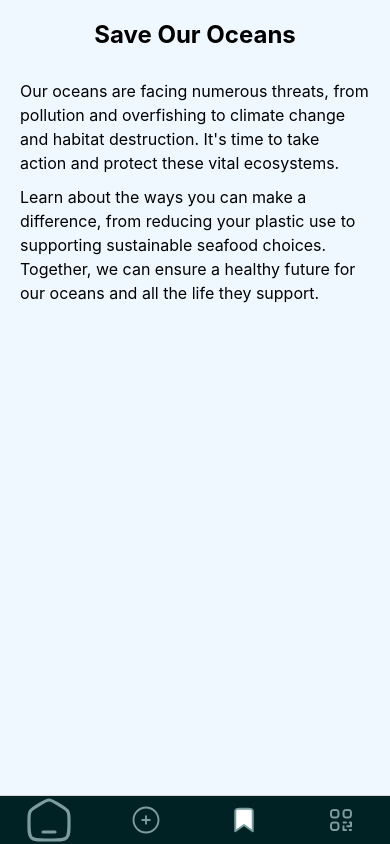
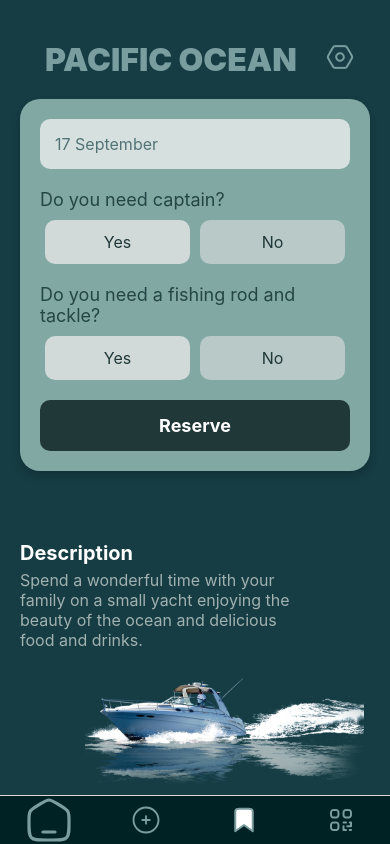
Before and after one commit to Vitalii1813/PacificOcean, a React Native app: screen /Save in a window 390 px wide. Built offline with nearby package versions, Linux system fonts and the light colour scheme.

Commit message:
saveocean1

```diff
--- a/displays/CodeOcean.tsx
+++ b/displays/CodeOcean.tsx
@@ -1,51 +1,120 @@
+import React from "react";
+import { View, Text, StyleSheet, TouchableOpacity, Image, SafeAreaView} from "react-native";
 
-import React from 'react';
-import { View, Text, StyleSheet, ScrollView, SafeAreaView } from 'react-native';
+const CodeOcean = () => {
+  return (
+    <View style={styles.container}>
+      {/* Заголовок */}
+      <SafeAreaView></SafeAreaView>
+      <View style={styles.header}>
 
-const QRCode = () => {
-  return (
-    <ScrollView contentContainerStyle={styles.container}>
-      <SafeAreaView>
-      </SafeAreaView>
-      <View style={styles.header}>
-        <Text style={styles.title}>Save Our Oceans</Text>
+        <Text style={styles.title}>PACIFIC OCEAN</Text>
+        <TouchableOpacity style={styles.settingsIcon}>
+          {/* Іконка налаштувань */}
+          <Text style={styles.icon}>⚙️</Text>
+        </TouchableOpacity>
       </View>
 
-      <View style={styles.content}>
-        <Text style={styles.paragraph}>
-          Our oceans are facing numerous threats, from pollution and overfishing to climate change and habitat destruction. It's time to take action and protect these vital ecosystems.
-        </Text>
-        <Text style={styles.paragraph}>
-          Learn about the ways you can make a difference, from reducing your plastic use to supporting sustainable seafood choices. Together, we can ensure a healthy future for our oceans and all the life they support.
+      {/* Опис */}
+      <View style={styles.descriptionContainer}>
+        <Text style={styles.descriptionTitle}>Description</Text>
+        <Text style={styles.descriptionText}>
+          Scan the QR code of the boat you are currently in to start baiting
+          fish on the radio controlled boat
         </Text>
       </View>
-    </ScrollView>
+
+      {/* Сканер QR */}
+      <View style={styles.qrScannerContainer}>
+        <View style={styles.qrScanner}>
+          <Text style={styles.qrPlaceholder}>📷</Text>
+        </View>
+        <Text style={styles.qrLabel}>Scan Qr</Text>
+      </View>
+
+      {/* Кнопка "Next" */}
+      <TouchableOpacity style={styles.nextButton}>
+        <Text style={styles.nextButtonText}>Next</Text>
+      </TouchableOpacity>
+    </View>
   );
 };
 
 const styles = StyleSheet.create({
   container: {
-    flexGrow: 1,
+    flex: 1,
+    backgroundColor: "#006064", // Синьо-зелений фон, як на зображенні
     padding: 20,
-    backgroundColor: '#f0f8ff', // Light blue background
+    justifyContent: "space-between",
   },
   header: {
-    alignItems: 'center',
-    marginBottom: 20,
+    flexDirection: "row",
+    justifyContent: "space-between",
+    alignItems: "center",
   },
   title: {
     fontSize: 24,
-    fontWeight: 'bold',
+    fontWeight: "bold",
+    color: "#FFFFFF",
+  },
+  settingsIcon: {
+    padding: 10,
+    backgroundColor: "#004D40",
+    borderRadius: 20,
+  },
+  icon: {
+    color: "#FFFFFF",
+    fontSize: 18,
+  },
+  descriptionContainer: {
+    alignItems: "center",
+  },
+  descriptionTitle: {
+    fontSize: 20,
+    color: "#FFFFFF",
+    marginBottom: 8,
+  },
+  descriptionText: {
+    fontSize: 16,
+    color: "#B3E5FC",
+    textAlign: "center",
+  },
+  qrScannerContainer: {
+    alignItems: "center",
+    justifyContent: "center",
+    marginBottom: 20,
+  },
+  qrScanner: {
+    width: 200,
+    height: 200,
+    backgroundColor: "#000000",
+    borderRadius: 10,
+    alignItems: "center",
+    justifyContent: "center",
     marginBottom: 10,
   },
-  content: {
-    marginBottom: 20,
+  qrPlaceholder: {
+    fontSize: 30,
+    color: "#FFFFFF",
   },
-  paragraph: {
-    fontSize: 16,
-    lineHeight: 24,
-    marginBottom: 10,
+  qrLabel: {
+    fontSize: 20,
+    color: "#FFFFFF",
+    transform: [{ rotate: "-90deg" }], // Повертаємо текст вертикально
+    position: "absolute",
+    left: -50,
+  },
+  nextButton: {
+    backgroundColor: "#E0F7FA",
+    borderRadius: 10,
+    paddingVertical: 15,
+    alignItems: "center",
+  },
+  nextButtonText: {
+    fontSize: 18,
+    color: "#004D40",
+    fontWeight: "bold",
   },
 });
 
-export default QRCode;
+export default CodeOcean;
--- a/displays/SaveOcean.tsx
+++ b/displays/SaveOcean.tsx
@@ -1,49 +1,248 @@
-import React from 'react';
-import { View, Text, StyleSheet, ScrollView, SafeAreaView } from 'react-native';
+import React, { useState } from "react";
+import {
+  StyleSheet,
+  View,
+  Text,
+  TextInput,
+  TouchableOpacity,
+  ScrollView,
+  SafeAreaView,
+  Image,
+} from "react-native";
 
-const SaveOcean = () => {
+const SaveOcean: React.FC = () => {
+  const [selectedDate, setSelectedDate] = useState("17 September");
+  const [needCaptain, setNeedCaptain] = useState(true);
+  const [needFishingGear, setNeedFishingGear] = useState(true);
+
+  const handleDateChange = (text: string) => {
+    setSelectedDate(text);
+  };
+
+  const handleCaptainChange = (value: boolean) => {
+    setNeedCaptain(value);
+  };
+
+  const handleFishingGearChange = (value: boolean) => {
+    setNeedFishingGear(value);
+  };
+
+  const handleReserve = () => {
+    console.log("Reservation details:", {
+      selectedDate,
+      needCaptain,
+      needFishingGear,
+    });
+  };
+
   return (
-    <ScrollView contentContainerStyle={styles.container}>
-      <SafeAreaView>
-      </SafeAreaView>
-      <View style={styles.header}>
-        <Text style={styles.title}>Save Our Oceans</Text>
+    <ScrollView contentContainerStyle={styles.scrollViewContainer}>
+      <View style={styles.container}>
+        <SafeAreaView></SafeAreaView>
+        <View style={styles.header}>
+          <Text style={styles.title}>PACIFIC OCEAN
+          </Text>
+          <Image
+            source={require("../svg/home_img/settings.png")}
+            style={styles.settings_img}
+          />
+        </View>
+        <View style={styles.wrapper}>
+        <TextInput
+          style={styles.input}
+          value={selectedDate}
+          onChangeText={handleDateChange}
+          placeholder="Choose available date"
+          placeholderTextColor="#92a2ad"
+        />
+
+        <Text style={styles.label}>Do you need captain?</Text>
+        <View style={styles.buttonGroup}>
+          <TouchableOpacity
+            style={[styles.optionButton, needCaptain && styles.selectedButton]}
+            onPress={() => handleCaptainChange(true)}
+          >
+            <Text style={styles.buttonText}>Yes</Text>
+          </TouchableOpacity>
+          <TouchableOpacity
+            style={[styles.optionButton, !needCaptain && styles.selectedButton]}
+            onPress={() => handleCaptainChange(false)}
+          >
+            <Text style={styles.buttonText}>No</Text>
+          </TouchableOpacity>
+        </View>
+
+        <Text style={styles.label}>Do you need a fishing rod and tackle?</Text>
+        <View style={styles.buttonGroup}>
+          <TouchableOpacity
+            style={[
+              styles.optionButton,
+              needFishingGear && styles.selectedButton,
+            ]}
+            onPress={() => handleFishingGearChange(true)}
+          >
+            <Text style={styles.buttonText}>Yes</Text>
+          </TouchableOpacity>
+          <TouchableOpacity
+            style={[
+              styles.optionButton,
+              !needFishingGear && styles.selectedButton,
+            ]}
+            onPress={() => handleFishingGearChange(false)}
+          >
+            <Text style={styles.buttonText}>No</Text>
+          </TouchableOpacity>
+        </View>
+
+        <TouchableOpacity style={styles.reserveButton} onPress={handleReserve}>
+          <Text style={styles.reserveButtonText}>Reserve</Text>
+        </TouchableOpacity>
       </View>
+      <View style={styles.descriptionContainer}>
+          <Text style={styles.descriptionTitle}>Description</Text>
+          <Text style={styles.descriptionText}>
+            Spend a wonderful time with your family on a small yacht enjoying the
+            beauty of the ocean and delicious food and drinks.
+          </Text>
 
-      <View style={styles.content}>
-        <Text style={styles.paragraph}>
-          Our oceans are facing numerous threats, from pollution and overfishing to climate change and habitat destruction. It's time to take action and protect these vital ecosystems.
-        </Text>
-        <Text style={styles.paragraph}>
-          Learn about the ways you can make a difference, from reducing your plastic use to supporting sustainable seafood choices. Together, we can ensure a healthy future for our oceans and all the life they support.
-        </Text>
+          <View style={styles.imageContainer}>
+          <View style={styles.emptyBlock}></View>
+          <Image
+            source={require("../svg/save_img/bottom_yacht.png")}
+            style={styles.image}
+          />
+          </View>
+
+        </View>
+
+
       </View>
     </ScrollView>
   );
 };
 
 const styles = StyleSheet.create({
-  container: {
+  header: {
+    flex: 1.1,
+    flexDirection: 'row',
+    height: '10%',
+    marginTop: 20,
+    marginBottom:20
+  },
+  title: {
+    fontSize: 32,
+    fontWeight: "900",
+    color: "#7A9EA0",
+    textAlign: 'center',
+    marginRight: 28,
+    marginLeft: 25
+  },
+  settings_img: {
+    marginTop: 2,
+  },
+  scrollViewContainer: {
     flexGrow: 1,
+    justifyContent: "center",
+    paddingBottom: 0,
+  },
+  wrapper: {
+    backgroundColor: "#82a8a4", // Adjust background color as per the image
     padding: 20,
-    backgroundColor: '#f0f8ff', // Light blue background
+    borderRadius: 20,
+    shadowColor: "#000",
+    shadowOffset: { width: 0, height: 5 },
+    shadowOpacity: 0.2,
+    shadowRadius: 10,
+    elevation: 5,
   },
-  header: {
-    alignItems: 'center',
+  input: {
+    backgroundColor: "#d5e0df", // Background color similar to the input field in the image
+    borderRadius: 10,
+    padding: 15,
+    fontSize: 16,
+    color: "#527275", // Darker input text color
     marginBottom: 20,
   },
-  title: {
-    fontSize: 24,
-    fontWeight: 'bold',
+  label: {
+    fontSize: 18,
+    color: "#244645", // Dark green color for the label
     marginBottom: 10,
   },
-  content: {
+  buttonGroup: {
+    flexDirection: "row",
+    justifyContent: "space-between",
     marginBottom: 20,
   },
-  paragraph: {
+  optionButton: {
+    flex: 1,
+    backgroundColor: "#b8c9c8", // Default button color
+    paddingVertical: 12,
+    paddingHorizontal: 20,
+    borderRadius: 10,
+    marginHorizontal: 5,
+    justifyContent: "center",
+    alignItems: "center",
+  },
+  selectedButton: {
+    backgroundColor: "#d1d9d9", // Slightly lighter color for selected buttons
+  },
+  buttonText: {
     fontSize: 16,
-    lineHeight: 24,
-    marginBottom: 10,
+    color: "#203838", // Dark green for button text
+  },
+  reserveButton: {
+    backgroundColor: "#203838", // Dark background for the reserve button
+    paddingVertical: 15,
+    borderRadius: 10,
+    alignItems: "center",
+  },
+  reserveButtonText: {
+    color: "#ffffff", // White text for the reserve button
+    fontSize: 18,
+    fontWeight: "bold",
+  },
+  container: {
+    flex: 1,
+    padding: 20,
+    backgroundColor: "#163d44", // Dark teal background similar to the image
+  },
+  descriptionContainer: {
+    marginTop: 70,
+    borderRadius: 10,
+    padding: 0,
+    flexDirection: 'row', // Розташовуємо елементи в ряд
+    flexWrap: 'wrap', // Дозволяємо перенос на новий рядок
+  },
+  descriptionTitle: {
+    color: "#ffffff",
+    fontSize: 20,
+    fontWeight: "bold",
+    marginBottom: 5,
+    textAlign: "left",
+    width: '100%', // Займаємо всю ширину контейнера для заголовка
+  },
+  descriptionText: {
+    color: "#a1b1b0",
+    fontSize: 16,
+    textAlign: "left",
+    marginBottom: 0,
+    width: '80%', // Займаємо всю ширину контейнера для опису
+  },
+  imageContainer: {
+    // borderColor:'red',
+    // borderWidth:3,
+    flexDirection: "row", // Розміщення зображення по горизонталі
+    justifyContent: "flex-end", // Вирівнювання до правого краю
+    alignItems: "center", // Вирівнювання по вертикалі
+    height:140
+  },
+  emptyBlock: {
+    // borderColor:'red',
+    // borderWidth:3,
+    width:40,
+    marginRight:25
+  },
+  image: {
   },
 });
 
```
Also changed, not shown: svg/save_img/bottom_yacht.png (added).
